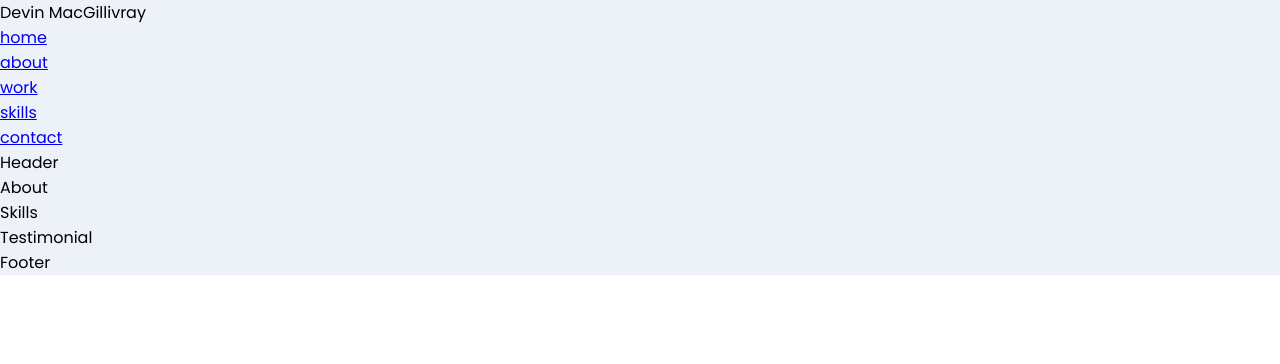
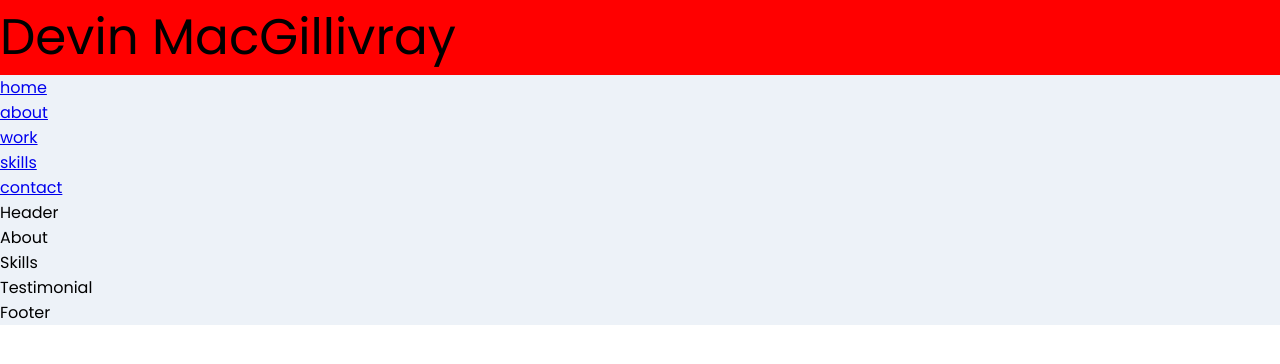
Before and after one commit to devhmac/Final_portfolio, a Next.js app in the folder portfolio-site/: page / in a window 1280 px wide. Shown: the top 364 px of the page. Built offline with nearby package versions, Linux system fonts and the light colour scheme; a web font is replaced by a local one.

Commit message:
testing bem

```diff
--- a/portfolio-site/components/Navbar.jsx
+++ b/portfolio-site/components/Navbar.jsx
@@ -3,7 +3,7 @@ import styles from "../styles/Navbar.module.scss";
 const Navbar = () => {
   return (
     <nav className={styles.app__navbar}>
-      <div>Devin MacGillivray</div>
+      <div className={styles["app__navbar-logo"]}>Devin MacGillivray</div>
       <ul>
         {["home", "about", "work", "skills", "contact"].map((item) => (
           <li key={`link-${item}`}>
--- a/portfolio-site/styles/Navbar.module.scss
+++ b/portfolio-site/styles/Navbar.module.scss
@@ -0,0 +1,4 @@
+.app__navbar-logo {
+  background-color: red;
+  font-size: 50px;
+}
```
